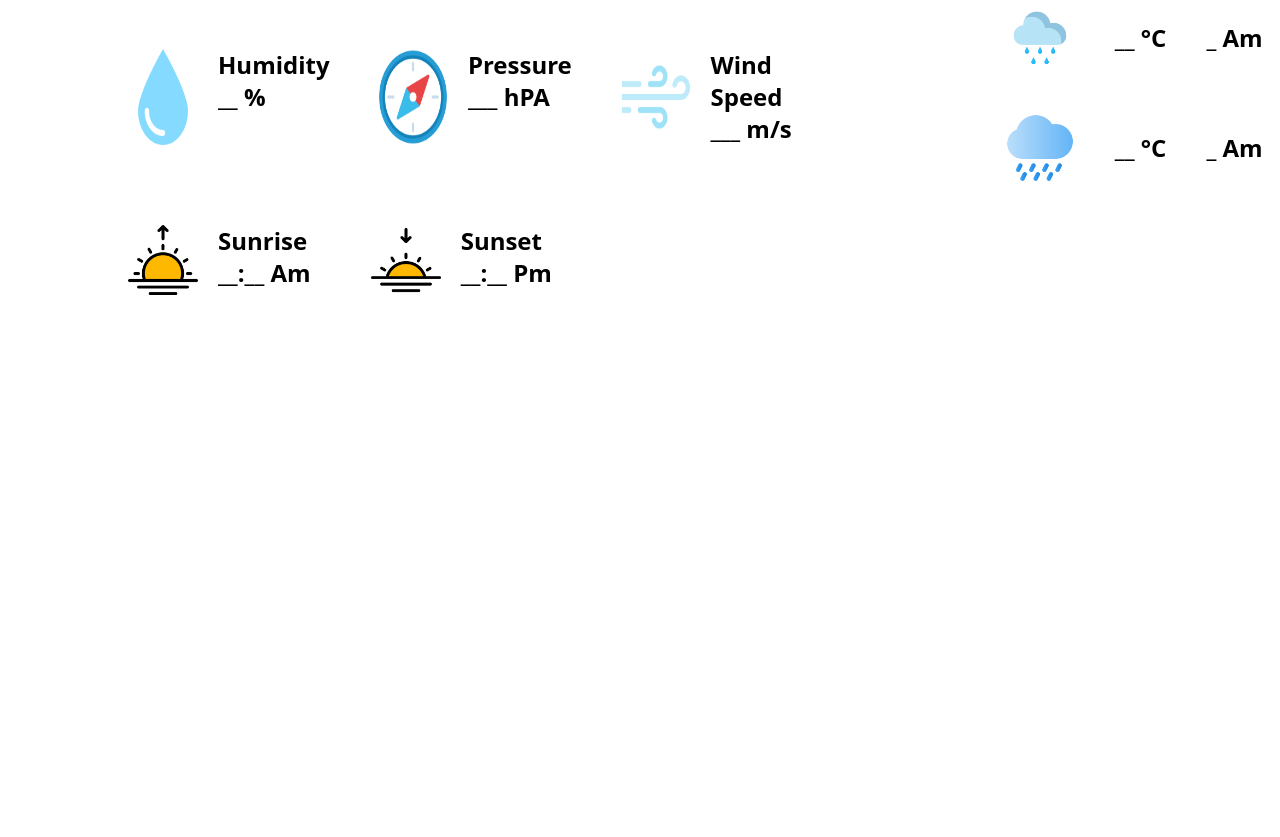
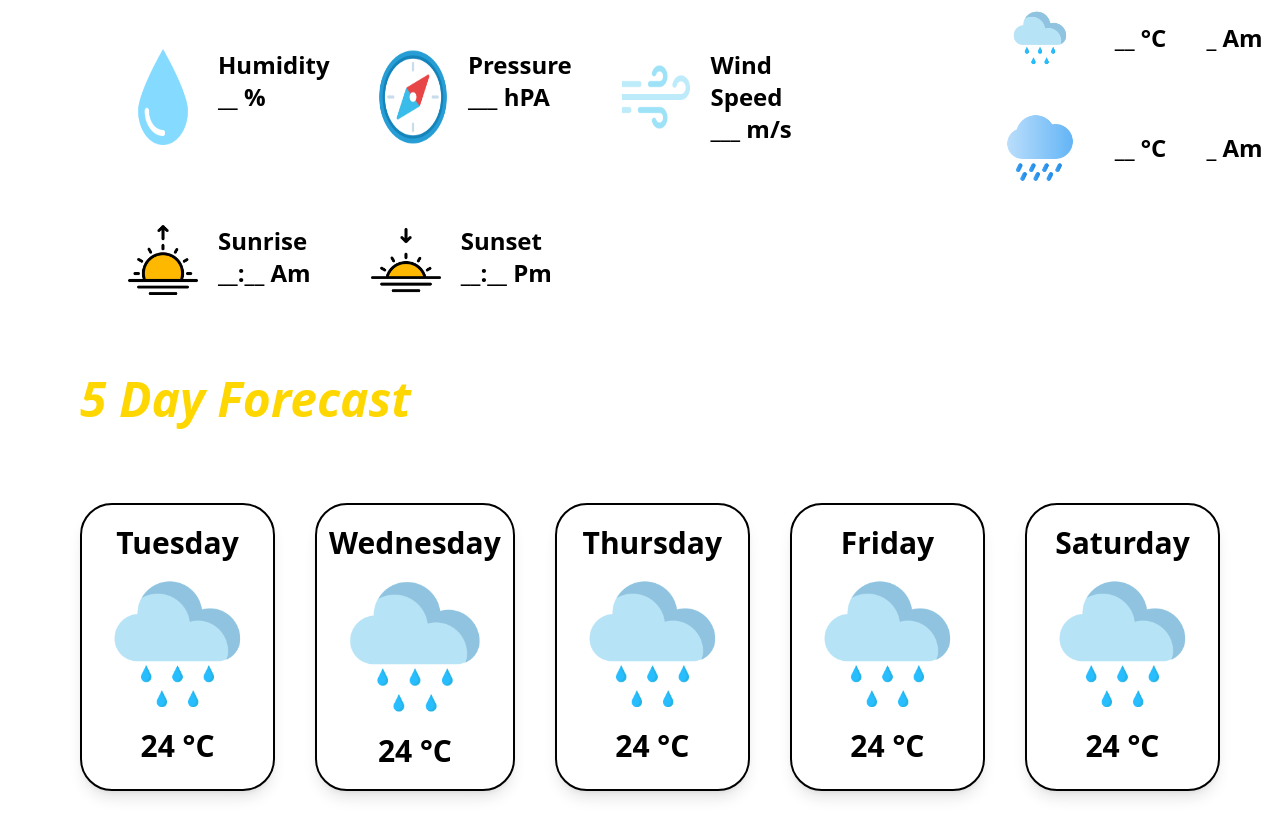
Before and after one commit to OUTLITAchraf/BriefMeteo, a website: page index.html in a window 1280 px wide. Shown: the part 471-1308 px from the top of the page. Before the commit the page ends 846 px from the top, so only its background shows below. Drawn offline with Linux system fonts and the light colour scheme.

Commit message:
codage HTML avec Tailwind de la parie 5 day forecast

```diff
--- a/index.html
+++ b/index.html
@@ -160,6 +160,74 @@
           </div>
         </div>
       </div>
+      <div class="ml-20 mt-20">
+        <h2 class="italic font-bold text-5xl text-[#FFD700] mt-12">
+          5 Day Forecast
+        </h2>
+        <div class="flex gap-10 mt-20 mr-15" id="forecastFiveDays">
+          <div
+            class="bg-white text-center py-5 px-3 rounded-4xl shadow-lg border-black border-2"
+          >
+            <p class="font-bold text-3xl">Tuesday</p>
+            <img
+              src="./Img/icons/raining.png"
+              alt=""
+              width="300"
+              height="300"
+            />
+            <p class="font-bold text-3xl">24 &deg;C</p>
+          </div>
+          <div
+            class="bg-white text-center py-5 px-3 rounded-4xl shadow-lg border-black border-2"
+          >
+            <p class="font-bold text-3xl">Wednesday</p>
+            <img
+              src="./Img/icons/raining.png"
+              alt=""
+              width="300"
+              height="300"
+            />
+            <p class="font-bold text-3xl">24 &deg;C</p>
+          </div>
+          <div
+            class="bg-white text-center py-5 px-3 rounded-4xl shadow-lg border-black border-2"
+          >
+            <p class="font-bold text-3xl">Thursday</p>
+            <img
+              src="./Img/icons/raining.png"
+              alt=""
+              width="300"
+              height="300"
+            />
+            <p class="font-bold text-3xl">24 &deg;C</p>
+          </div>
+          <div
+            class="bg-white text-center py-5 px-3 rounded-4xl shadow-lg border-black border-2"
+          >
+            <p class="font-bold text-3xl">Friday</p>
+            <img
+              src="./Img/icons/raining.png"
+              alt=""
+              width="300"
+              height="300"
+            />
+            <p class="font-bold text-3xl">24 &deg;C</p>
+          </div>
+          <div
+            class="bg-white text-center py-5 px-3 rounded-4xl shadow-lg border-black border-2"
+          >
+            <p class="font-bold text-3xl">Saturday</p>
+            <img
+              src="./Img/icons/raining.png"
+              alt=""
+              width="300"
+              height="300"
+            />
+            <p class="font-bold text-3xl">24 &deg;C</p>
+          </div>
+        </div>
+
+      </div>
     </main>
 
     <script src="script.js"></script>
```
